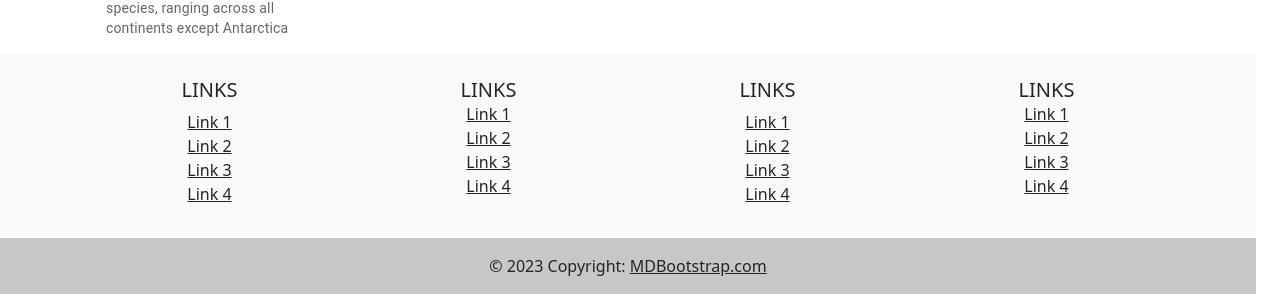
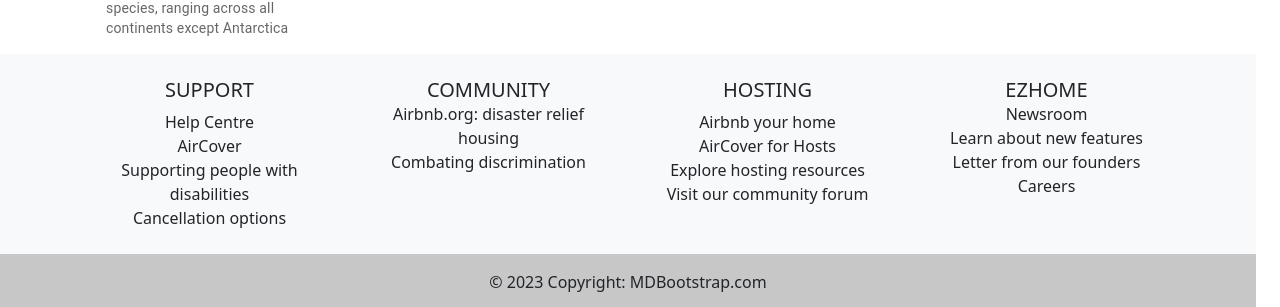
Before and after one commit to hungnkb/MD6_EZHOME_FinalCase, a React (Create React App) app in the folder frontend/: page / in a window 1280 px wide. Shown: the part 926-1233 px from the top of the page. Built offline with nearby package versions, Linux system fonts and the light colour scheme; the HTML template or start-up script is replaced by a standard one.

Commit message:
update footer

```diff
--- a/frontend/src/components/layout/Navbar.js
+++ b/frontend/src/components/layout/Navbar.js
@@ -158,7 +158,7 @@ export default function Navbar() {
     return (
         <Box sx={{flexGrow: 1}}>
             <AppBar position="static" style={{background: "white", color: "black"}}>
-                <Toolbar>
+                <Toolbar style={{display: 'flex', justifyContent: 'space-between'}}>
                     <IconButton
                         size="large"
                         edge="start"
--- /dev/null
+++ b/frontend/src/components/layout/footer.css
@@ -0,0 +1,3 @@
+.text-dark{
+    text-decoration: none;
+}
--- a/frontend/src/components/layout/footer.js
+++ b/frontend/src/components/layout/footer.js
@@ -5,128 +5,121 @@ import {
     MDBCol,
     MDBRow
 } from 'mdb-react-ui-kit';
-
-export default function Footer() {
+import {NavLink} from "react-router-dom";
+import "./footer.css"
+export default class Footer extends React.Component {
+    render() {
         return (
             <MDBFooter bgColor='light' className='text-center text-lg-left'>
                 <MDBContainer className='p-4'>
                     <MDBRow>
                         <MDBCol lg='3' md='6' className='mb-4 mb-md-0'>
-                        <h5 className='text-uppercase'>Links</h5>
+                            <h5 className='text-uppercase'>Support</h5>
 
                             <ul className='list-unstyled mb-0'>
                                 <li>
-                                <a href='#!' className='text-dark'>
-                                    Link 1
-                                </a>
+                                    <NavLink href='#!' className='text-dark'>
+                                        Help Centre
+                                    </NavLink>
                                 </li>
                                 <li>
-                                <a href='#!' className='text-dark'>
-                                    Link 2
-                                </a>
+                                    <NavLink href='#!' className='text-dark'>
+                                        AirCover
+                                    </NavLink>
                                 </li>
                                 <li>
-                                <a href='#!' className='text-dark'>
-                                    Link 3
-                                </a>
+                                    <NavLink href='#!' className='text-dark'>
+                                        Supporting people with disabilities
+                                    </NavLink>
                                 </li>
                                 <li>
-                                <a href='#!' className='text-dark'>
-                                    Link 4
-                                </a>
+                                    <NavLink href='#!' className='text-dark'>
+                                        Cancellation options
+                                    </NavLink>
                                 </li>
                             </ul>
                         </MDBCol>
 
                         <MDBCol lg='3' md='6' className='mb-4 mb-md-0'>
-                        <h5 className='text-uppercase mb-0'>Links</h5>
+                            <h5 className='text-uppercase mb-0'>Community</h5>
 
                             <ul className='list-unstyled'>
                                 <li>
-                                <a href='#!' className='text-dark'>
-                                    Link 1
-                                </a>
+                                    <NavLink href='#!' className='text-dark'>
+                                        Airbnb.org: disaster relief housing
+                                    </NavLink>
                                 </li>
                                 <li>
-                                <a href='#!' className='text-dark'>
-                                    Link 2
-                                </a>
-                            </li>
-                            <li>
-                                <a href='#!' className='text-dark'>
-                                    Link 3
-                                </a>
-                            </li>
-                            <li>
-                                <a href='#!' className='text-dark'>
-                                    Link 4
-                                </a>
+                                    <NavLink href='#!' className='text-dark'>
+                                        Combating discrimination
+                                    </NavLink>
                                 </li>
                             </ul>
                         </MDBCol>
 
                         <MDBCol lg='3' md='6' className='mb-4 mb-md-0'>
-                        <h5 className='text-uppercase'>Links</h5>
+                            <h5 className='text-uppercase'>Hosting</h5>
 
                             <ul className='list-unstyled mb-0'>
                                 <li>
-                                <a href='#!' className='text-dark'>
-                                    Link 1
-                                </a>
+                                    <NavLink href='#!' className='text-dark'>
+                                        Airbnb your home
+                                    </NavLink>
                                 </li>
                                 <li>
-                                <a href='#!' className='text-dark'>
-                                    Link 2
-                                </a>
+                                    <NavLink href='#!' className='text-dark'>
+                                        AirCover for Hosts
+                                    </NavLink>
                                 </li>
                                 <li>
-                                <a href='#!' className='text-dark'>
-                                    Link 3
-                                </a>
+                                    <NavLink href='#!' className='text-dark'>
+                                        Explore hosting resources
+                                    </NavLink>
                                 </li>
                                 <li>
-                                <a href='#!' className='text-dark'>
-                                    Link 4
-                                </a>
+                                    <NavLink href='#!' className='text-dark'>
+                                        Visit our community forum
+                                    </NavLink>
                                 </li>
                             </ul>
                         </MDBCol>
 
                         <MDBCol lg='3' md='6' className='mb-4 mb-md-0'>
-                        <h5 className='text-uppercase mb-0'>Links</h5>
+                            <h5 className='text-uppercase mb-0'>EzHome</h5>
 
                             <ul className='list-unstyled'>
                                 <li>
-                                <a href='#!' className='text-dark'>
-                                    Link 1
-                                </a>
+                                    <NavLink href='#!' className='text-dark'>
+                                        Newsroom
+                                    </NavLink>
                                 </li>
                                 <li>
-                                <a href='#!' className='text-dark'>
-                                    Link 2
-                                </a>
+                                    <NavLink href='#!' className='text-dark'>
+                                        Learn about new features
+                                    </NavLink>
                                 </li>
                                 <li>
-                                <a href='#!' className='text-dark'>
-                                    Link 3
-                                </a>
+                                    <NavLink href='#!' className='text-dark'>
+                                        Letter from our founders
+                                    </NavLink>
                                 </li>
                                 <li>
-                                <a href='#!' className='text-dark'>
-                                    Link 4
-                                </a>
+                                    <NavLink href='#!' className='text-dark'>
+                                        Careers
+                                    </NavLink>
                                 </li>
                             </ul>
                         </MDBCol>
                     </MDBRow>
                 </MDBContainer>
 
-            <div className='text-center p-3' style={{ backgroundColor: 'rgba(0, 0, 0, 0.2)' }}>
+                <div className='text-center p-3' style={{backgroundColor: 'rgba(0, 0, 0, 0.2)'}}>
                     &copy; {new Date().getFullYear()} Copyright:{' '}
-                <a className='text-dark' href='https://mdbootstrap.com/'>
+                    <NavLink className='text-dark' href='https://mdbootstrap.com/'>
                         MDBootstrap.com
-                </a>
+                    </NavLink>
                 </div>
             </MDBFooter>
         );
     }
+}
--- a/frontend/src/pages/card/cardHome.js
+++ b/frontend/src/pages/card/cardHome.js
@@ -109,7 +109,6 @@ export default function CardHome() {
             </div>
 
 
-
         </>
 
     );
```
Lines whose indentation alone changed are shown as unchanged.
